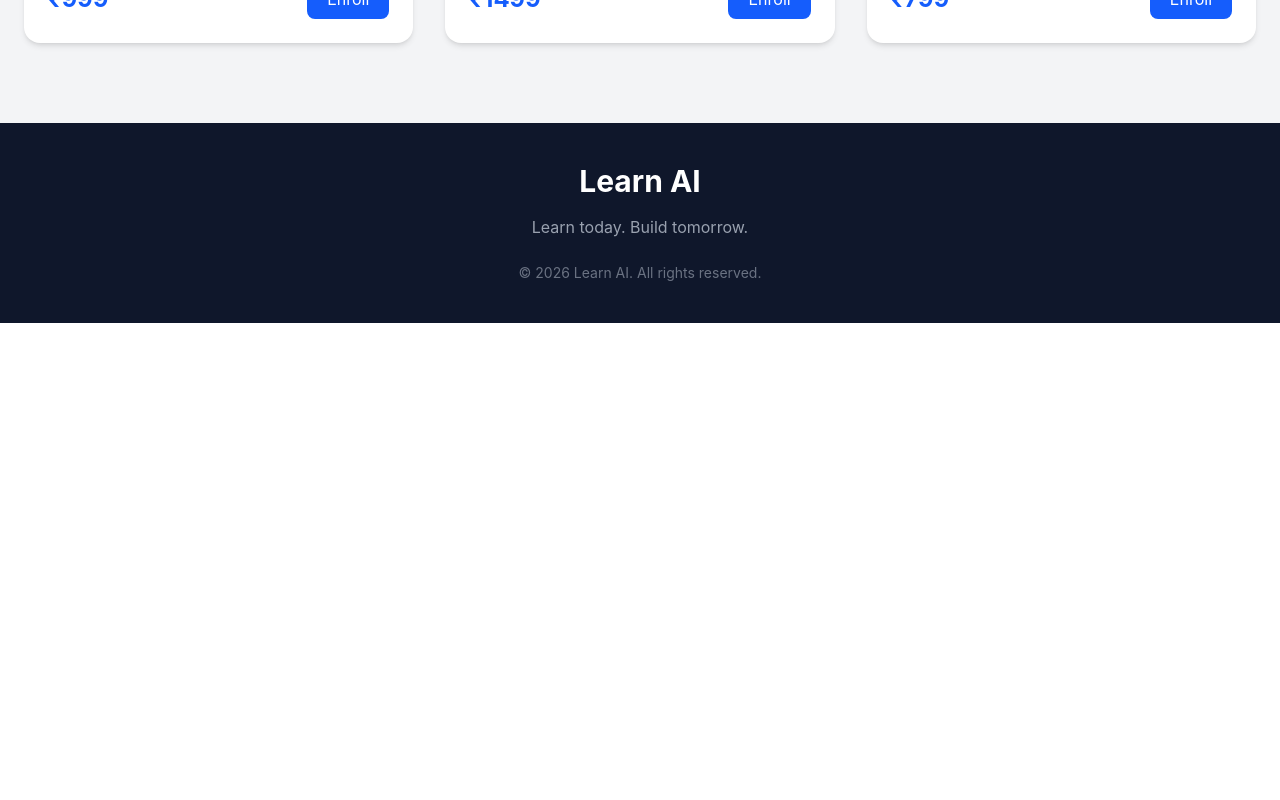
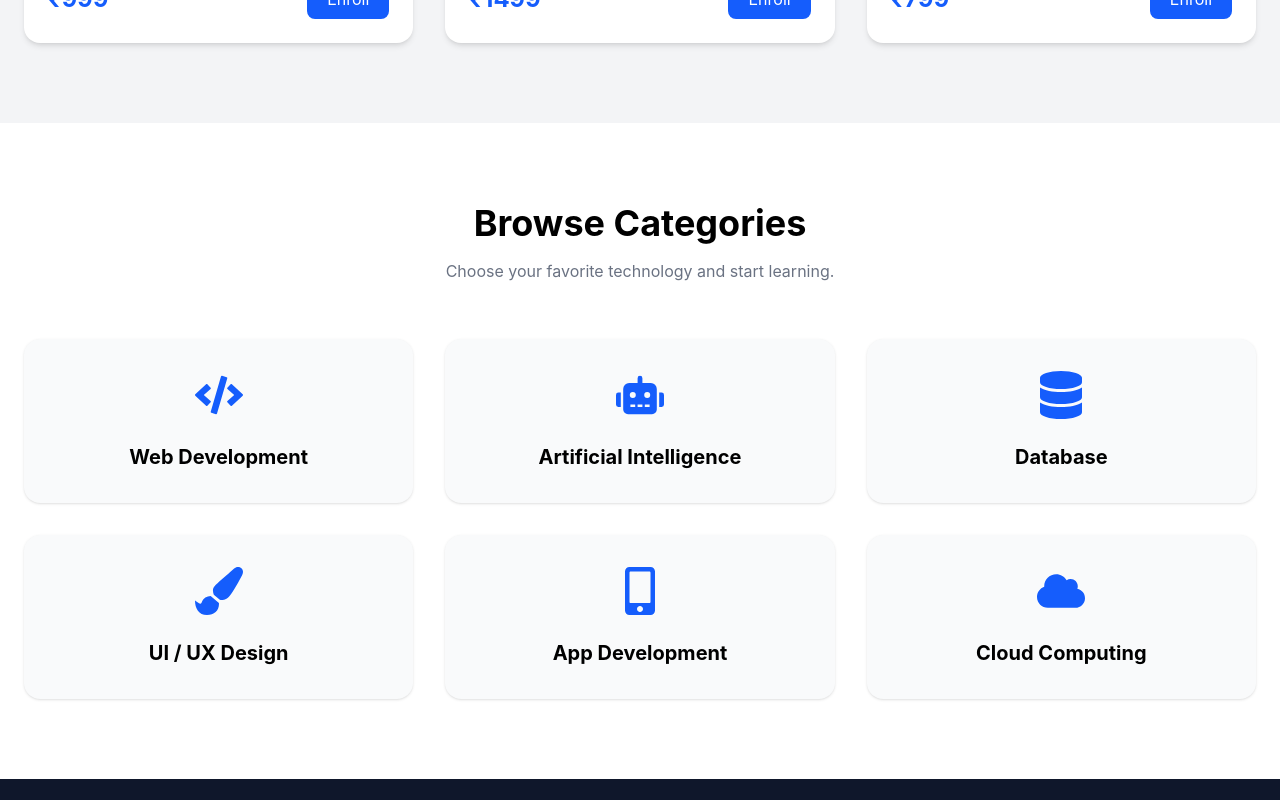
Before and after one commit to sumantyt0-alt/zynvora, a React (Vite) app in the folder client/: page / in a window 1280 px wide. Shown: the part 1320-2120 px from the top of the page. Before the commit the page ends 1643 px from the top, so only its background shows below. Built offline with nearby package versions, Linux system fonts and the light colour scheme.

Commit message:
Add categories section

```diff
--- a/client/src/components/home/Categories.jsx
+++ b/client/src/components/home/Categories.jsx
@@ -0,0 +1,54 @@
+import {
+  FaCode,
+  FaRobot,
+  FaDatabase,
+  FaPaintBrush,
+  FaMobileAlt,
+  FaCloud,
+} from "react-icons/fa";
+
+function Categories() {
+  const categories = [
+    { icon: <FaCode />, name: "Web Development" },
+    { icon: <FaRobot />, name: "Artificial Intelligence" },
+    { icon: <FaDatabase />, name: "Database" },
+    { icon: <FaPaintBrush />, name: "UI / UX Design" },
+    { icon: <FaMobileAlt />, name: "App Development" },
+    { icon: <FaCloud />, name: "Cloud Computing" },
+  ];
+
+  return (
+    <section className="py-20 bg-white">
+      <div className="max-w-7xl mx-auto px-6">
+
+        <h2 className="text-4xl font-bold text-center">
+          Browse Categories
+        </h2>
+
+        <p className="text-center text-gray-500 mt-4">
+          Choose your favorite technology and start learning.
+        </p>
+
+        <div className="grid sm:grid-cols-2 md:grid-cols-3 gap-8 mt-14">
+          {categories.map((item, index) => (
+            <div
+              key={index}
+              className="bg-gray-50 rounded-2xl p-8 text-center shadow hover:shadow-xl transition duration-300 hover:-translate-y-2"
+            >
+              <div className="text-5xl text-blue-600 flex justify-center">
+                {item.icon}
+              </div>
+
+              <h3 className="text-xl font-bold mt-6">
+                {item.name}
+              </h3>
+            </div>
+          ))}
+        </div>
+
+      </div>
+    </section>
+  );
+}
+
+export default Categories;
--- a/client/src/pages/Home/Home.jsx
+++ b/client/src/pages/Home/Home.jsx
@@ -1,6 +1,7 @@
 import Navbar from "../../components/layout/Navbar";
 import Hero from "../../components/home/Hero";
 import FeaturedCourses from "../../components/home/FeaturedCourses";
+import Categories from "../../components/home/Categories";
 import Footer from "../../components/layout/Footer";
 
 function Home() {
@@ -9,6 +10,7 @@ function Home() {
       <Navbar />
       <Hero />
       <FeaturedCourses />
+      <Categories />
       <Footer />
     </>
   );
```
Also changed, not shown: client/src/data/course.js (added).
